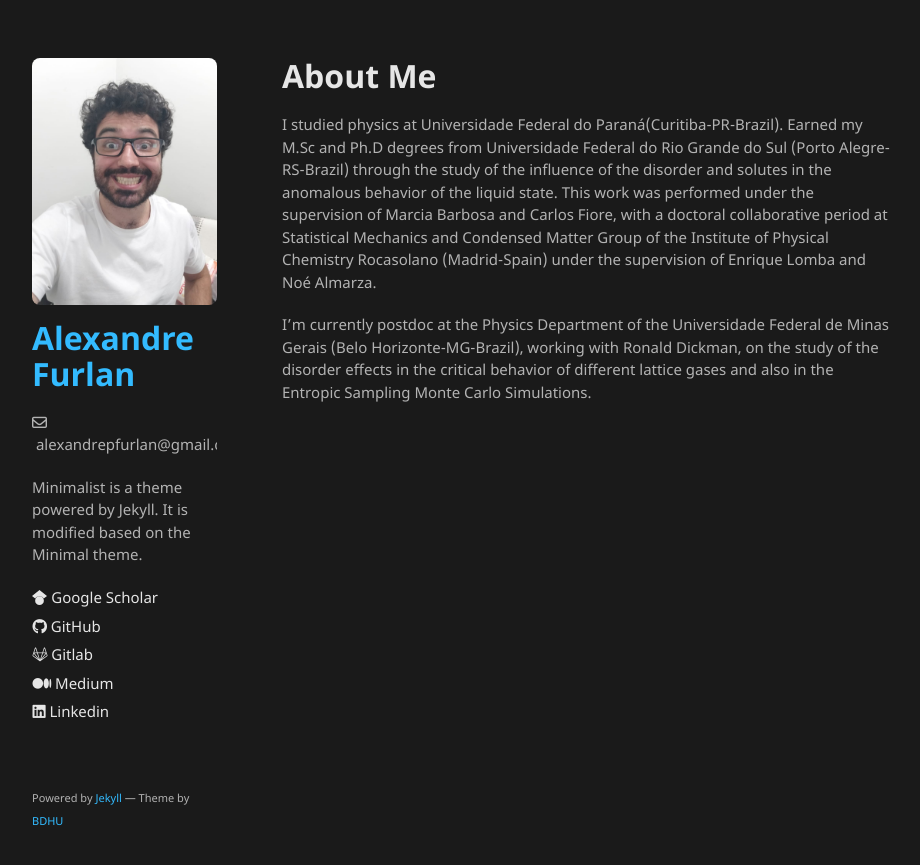
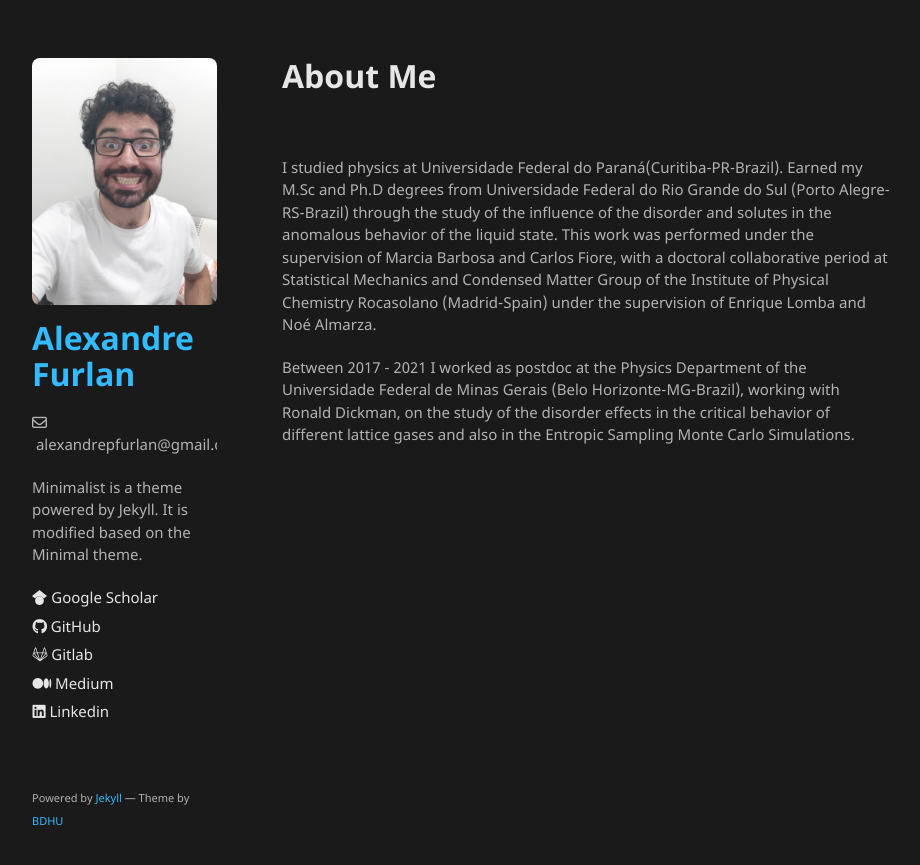
Before and after one commit to apfurlan/apfurlan.github.io, a Jekyll site: the page built from index.md, in a window 1280 px wide. Shown: the top 865 px of the page, without its empty margins (178-1098 px from the left). Built offline with Jekyll 4.4.1, drawn with Linux system fonts in a browser that asks for light colours; our own code applies the rules of GitHub Pages for plain Markdown files.

Commit message:
init commit

```diff
--- a/index.md
+++ b/index.md
@@ -4,9 +4,25 @@
 
 # **About Me**
 
-I studied physics at Universidade Federal do Paraná(Curitiba-PR-Brazil). Earned my M.Sc and Ph.D degrees from Universidade Federal do Rio Grande do Sul (Porto Alegre-RS-Brazil) through the study of the influence of the disorder and solutes in the anomalous behavior of the liquid state. This work was performed under the supervision of Marcia Barbosa and Carlos Fiore, with a doctoral collaborative period at Statistical Mechanics and Condensed Matter Group of the Institute of Physical Chemistry Rocasolano (Madrid-Spain) under the supervision of Enrique Lomba and Noé Almarza.
+&nbsp;
+&nbsp;
+&nbsp;
 
-I'm currently postdoc at the Physics Department of the Universidade Federal de Minas Gerais (Belo Horizonte-MG-Brazil), working with Ronald Dickman, on the study of the disorder effects in the critical behavior of different lattice gases and also in the Entropic Sampling Monte Carlo Simulations.
+I studied physics at Universidade Federal do Paraná(Curitiba-PR-Brazil). Earned my M.Sc and
+Ph.D degrees from Universidade Federal do Rio Grande do Sul (Porto Alegre-RS-Brazil) through
+the study of the influence of the disorder and solutes in the anomalous behavior of the liquid
+state. This work was performed under the supervision of Marcia Barbosa and Carlos Fiore, with
+a doctoral collaborative period at Statistical Mechanics and Condensed Matter Group of the
+Institute of Physical Chemistry Rocasolano (Madrid-Spain) under the supervision of Enrique
+Lomba and Noé Almarza.
+
+Between 2017 - 2021 I worked as postdoc at the Physics Department of the Universidade Federal
+de Minas Gerais (Belo Horizonte-MG-Brazil), working with Ronald Dickman, on the study of the
+disorder effects in the critical behavior of different lattice gases and also in the Entropic
+Sampling Monte Carlo Simulations.
+
+
+
 
 
 <!---
```
